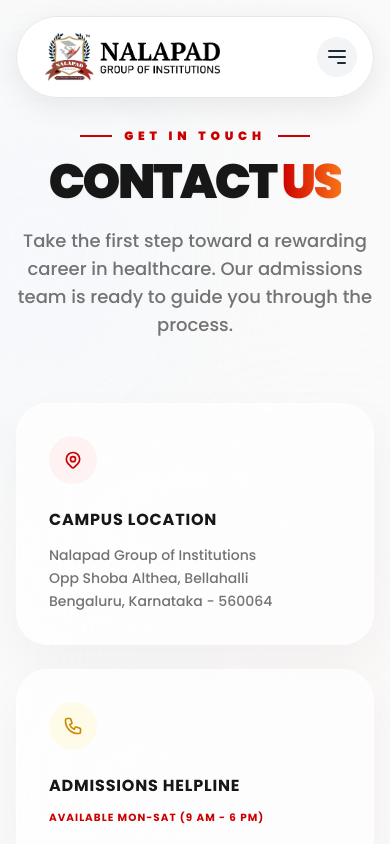
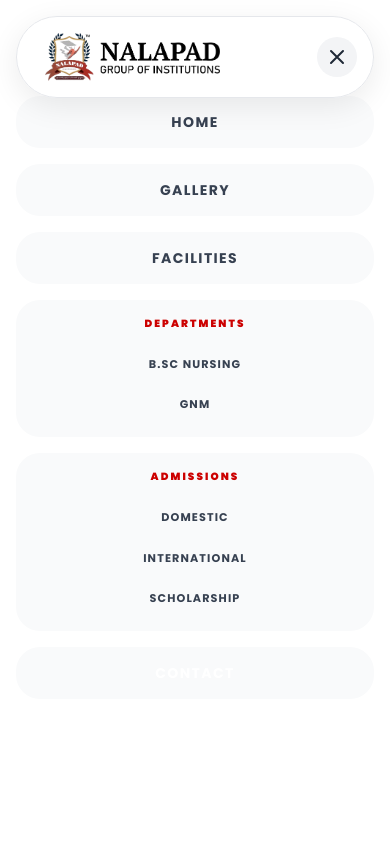
Before and after one commit to Neeraali-digital/NALAPAD-FRONTEND, an Angular app: page /contact in a window 390 px wide. Both pictures are taken after a click on the button 337 px from the left and 57 px from the top of the page. Shown: the top 844 px of the page. Built offline with nearby package versions, Linux system fonts and the light colour scheme.

Commit message:
powered by , mobile view

```diff
--- a/src/app/app.config.ts
+++ b/src/app/app.config.ts
@@ -1,8 +1,11 @@
 import { ApplicationConfig, provideBrowserGlobalErrorListeners } from '@angular/core';
-import { provideRouter } from '@angular/router';
+import { provideRouter, withInMemoryScrolling } from '@angular/router';
 
 import { routes } from './app.routes';
 
 export const appConfig: ApplicationConfig = {
-  providers: [provideBrowserGlobalErrorListeners(), provideRouter(routes)],
+  providers: [
+    provideBrowserGlobalErrorListeners(),
+    provideRouter(routes, withInMemoryScrolling({ scrollPositionRestoration: 'enabled' }))
+  ],
 };
--- a/src/app/components/footer/footer.html
+++ b/src/app/components/footer/footer.html
@@ -59,8 +59,17 @@
 
     </div>
 
-    <div class="mt-12 pt-8 border-t border-gray-800 text-center text-sm">
+    <div class="mt-12 pt-8 border-t border-gray-800 flex flex-col md:flex-row justify-between items-center gap-6 text-sm">
       <p>&copy; 2026 Nalapad Group of Institutions. All Rights Reserved.</p>
+
+      <!-- Designed and Marketed by Section -->
+      <a href="https://www.neeraali.com" target="_blank" class="flex items-center gap-4 bg-white/5 py-2 px-6 rounded-full border border-white/5 hover:bg-white/10 hover:border-brand-secondary/30 transition-all duration-500 group">
+        <div class="flex flex-col items-end">
+          <span class="text-[0.6rem] font-bold uppercase tracking-[0.2em] text-gray-500 group-hover:text-brand-secondary transition-colors">Designed & Marketed by</span>
+        </div>
+        <div class="h-8 w-px bg-white/10 group-hover:bg-brand-secondary/30 transition-colors"></div>
+        <img src="/powered by.png" alt="Marketing Partner" class="h-6 w-auto object-contain opacity-60 group-hover:opacity-100 transition-opacity">
+      </a>
     </div>
   </div>
 </footer>
--- a/src/app/components/header/header.html
+++ b/src/app/components/header/header.html
@@ -48,10 +48,41 @@
 
     <!-- Mobile Button -->
     <div class="flex items-center gap-4 lg:hidden ml-auto">
-      <button class="p-2 text-gray-800 focus:outline-none bg-gray-100 rounded-full">
-        <svg class="w-6 h-6" fill="none" viewBox="0 0 24 24" stroke="currentColor"><path stroke-linecap="round" stroke-linejoin="round" stroke-width="2" d="M4 6h16M4 12h16m-7 6h7"/></svg>
+      <button (click)="toggleMenu()" class="p-2 text-gray-800 focus:outline-none bg-gray-100 rounded-full transition-all hover:bg-red-50 hover:text-brand-primary">
+        <svg *ngIf="!isMenuOpen" class="w-6 h-6" fill="none" viewBox="0 0 24 24" stroke="currentColor"><path stroke-linecap="round" stroke-linejoin="round" stroke-width="2" d="M4 6h16M4 12h16m-7 6h7"/></svg>
+        <svg *ngIf="isMenuOpen" class="w-6 h-6" fill="none" viewBox="0 0 24 24" stroke="currentColor"><path stroke-linecap="round" stroke-linejoin="round" stroke-width="2" d="M6 18L18 6M6 6l12 12"/></svg>
       </button>
     </div>
+  </nav>
 
-  </nav>
+  <!-- Mobile Menu Overlay -->
+  <div *ngIf="isMenuOpen" class="lg:hidden fixed inset-0 z-[-1] pt-24 px-4 pb-10 bg-white animate-slide-down pointer-events-auto overflow-y-auto">
+    <div class="flex flex-col gap-4 max-w-lg mx-auto">
+      <!-- Mobile Logo -->
+      <!-- <div class="flex justify-center mb-8">
+        <img src="/logo.png" alt="Nalapad Logo" class="h-20 w-auto object-contain">
+      </div> -->
+
+      <a routerLink="/" (click)="closeMenu()" routerLinkActive="bg-brand-primary text-white" [routerLinkActiveOptions]="{exact: true}" class="px-6 py-4 rounded-3xl text-sm font-bold tracking-[0.1em] uppercase text-gray-700 bg-gray-50 flex items-center justify-center transition-all">Home</a>
+
+      <a routerLink="/gallery" (click)="closeMenu()" routerLinkActive="bg-brand-primary text-white" class="px-6 py-4 rounded-3xl text-sm font-bold tracking-[0.1em] uppercase text-gray-700 bg-gray-50 flex items-center justify-center transition-all">Gallery</a>
+
+      <a routerLink="/facilities" (click)="closeMenu()" routerLinkActive="bg-brand-primary text-white" class="px-6 py-4 rounded-3xl text-sm font-bold tracking-[0.1em] uppercase text-gray-700 bg-gray-50 flex items-center justify-center transition-all">Facilities</a>
+
+      <div class="p-4 bg-gray-50 rounded-3xl flex flex-col gap-2">
+        <span class="text-[0.65rem] font-black uppercase tracking-[0.2em] text-brand-primary mb-2 text-center">Departments</span>
+        <a routerLink="/departments" (click)="closeMenu()" class="block text-center py-2 text-gray-700 font-bold uppercase text-[0.7rem] tracking-widest">B.Sc Nursing</a>
+        <a routerLink="/departments" (click)="closeMenu()" class="block text-center py-2 text-gray-700 font-bold uppercase text-[0.7rem] tracking-widest">GNM</a>
+      </div>
+
+      <div class="p-4 bg-gray-50 rounded-3xl flex flex-col gap-2">
+        <span class="text-[0.65rem] font-black uppercase tracking-[0.2em] text-brand-primary mb-2 text-center">Admissions</span>
+        <a routerLink="/admissions" (click)="closeMenu()" class="block text-center py-2 text-gray-700 font-bold uppercase text-[0.7rem] tracking-widest">Domestic</a>
+        <a routerLink="/admissions" (click)="closeMenu()" class="block text-center py-2 text-gray-700 font-bold uppercase text-[0.7rem] tracking-widest">International</a>
+        <a routerLink="/admissions" (click)="closeMenu()" class="block text-center py-2 text-gray-700 font-bold uppercase text-[0.7rem] tracking-widest">Scholarship</a>
+      </div>
+
+      <a routerLink="/contact" (click)="closeMenu()" routerLinkActive="bg-brand-primary text-white" class="px-6 py-4 rounded-3xl text-sm font-bold tracking-[0.1em] uppercase text-gray-700 bg-gray-50 flex items-center justify-center transition-all">Contact</a>
+    </div>
+  </div>
 </header>
--- a/src/app/components/header/header.ts
+++ b/src/app/components/header/header.ts
@@ -1,9 +1,21 @@
+import { CommonModule } from '@angular/common';
 import { Component } from '@angular/core';
 import { RouterLink, RouterLinkActive } from '@angular/router';
 
 @Component({
   selector: 'app-header',
-  imports: [RouterLink, RouterLinkActive],
+  standalone: true,
+  imports: [CommonModule, RouterLink, RouterLinkActive],
   templateUrl: './header.html',
 })
-export class Header {}
+export class Header {
+  isMenuOpen = false;
+
+  toggleMenu() {
+    this.isMenuOpen = !this.isMenuOpen;
+  }
+
+  closeMenu() {
+    this.isMenuOpen = false;
+  }
+}
--- a/src/app/pages/home/home.html
+++ b/src/app/pages/home/home.html
@@ -102,7 +102,7 @@
         <!-- Visual Axis -->
         <div class="absolute top-1/2 left-0 right-0 h-px bg-gray-200 -translate-y-1/2 z-0"></div>
 
-        <div class="grid grid-cols-1 md:grid-cols-4 gap-4 relative z-10 px-4">
+        <div class="grid grid-cols-2 md:grid-cols-4 gap-4 relative z-10 px-4">
           <!-- Event Node 1 -->
           <div class="group relative flex flex-col items-center">
             <div class="mb-8 p-4 bg-white rounded-3xl border border-gray-100 shadow-xl group-hover:-translate-y-4 transition duration-500 w-full max-w-[220px]">
--- a/src/styles.css
+++ b/src/styles.css
@@ -101,3 +101,11 @@
 ::-webkit-scrollbar-thumb:hover {
   background: #94a3b8;
 }
+@keyframes slide-down {
+  from { transform: translateY(-10px); opacity: 0; }
+  to { transform: translateY(0); opacity: 1; }
+}
+
+.animate-slide-down {
+  animation: slide-down 0.3s ease-out forwards;
+}
```
Also changed, not shown: public/powered by.png (added).
